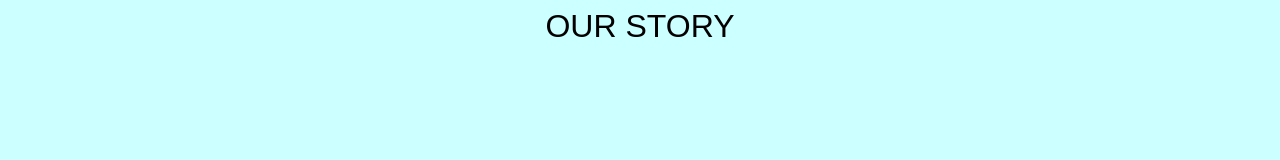
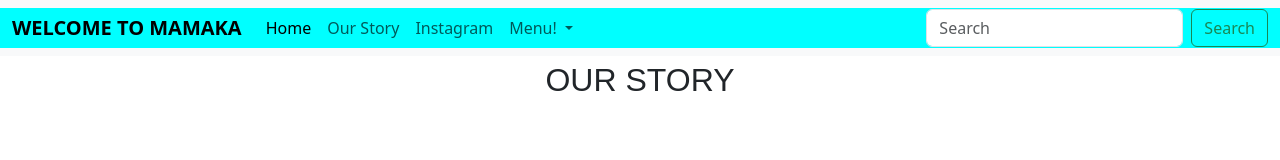
Before and after one commit to lydjarvis/Bootstrap2, a plain HTML site: page aboutus.html in a window 1280 px wide. Drawn offline with nearby package versions, Linux system fonts and the light colour scheme; a web font is replaced by a local one.

Commit message:
updating my home button to go back to index.html page

```diff
--- a/Style/style.css
+++ b/Style/style.css
@@ -15,8 +15,8 @@ body {
 
 .heading-1 {
     text-align: center;
-        font-family: "Protest Guerrilla", sans-serif;
-        font-weight: 400;
-        font-style: normal;
+     font-family: "Protest Guerrilla", sans-serif;
+     font-weight: 400;
+    font-style: normal;
     font-size:xx-large;
       }
--- a/aboutus.html
+++ b/aboutus.html
@@ -8,10 +8,48 @@
     <link rel="preconnect" href="https://fonts.googleapis.com">
 <link rel="preconnect" href="https://fonts.gstatic.com" crossorigin>
 <link href="https://fonts.googleapis.com/css2?family=Protest+Guerrilla&display=swap" rel="stylesheet">
+<link href="https://cdn.jsdelivr.net/npm/bootstrap@5.3.3/dist/css/bootstrap.min.css" rel="stylesheet" integrity="sha384-QWTKZyjpPEjISv5WaRU9OFeRpok6YctnYmDr5pNlyT2bRjXh0JMhjY6hW+ALEwIH" crossorigin="anonymous">
 </head>
 <body>
+    <nav class="navbar navbar-expand-lg bg-body-tertiary">
+        <div class="container-fluid">
+         <a class="navbar-brand" href="#"><b>WELCOME TO MAMAKA</b></a>
+        <button class="navbar-toggler" type="button" data-bs-toggle="collapse" data-bs-target="#navbarSupportedContent" aria-controls="navbarSupportedContent" aria-expanded="false" aria-label="Toggle navigation">
+        <span class="navbar-toggler-icon"></span>
+        </button>
+         <div class="collapse navbar-collapse" id="navbarSupportedContent">
+         <ul class="navbar-nav me-auto mb-2 mb-lg-0">
+         <li class="nav-item">
+          <a class="nav-link active" aria-current="page" href="index.html">Home</a>
+         </li>
+         <li class="nav-item">
+         <a class="nav-link" href="aboutus.html">Our Story</a>
+         </li>
+         <li class="nav-item">
+          <a class="nav-link" href="https://www.instagram.com/mamakabowls/">Instagram</a>
+          </li>
+         <li class="nav-item dropdown">
+         <a class="nav-link dropdown-toggle" href="#" role="button" data-bs-toggle="dropdown" aria-expanded="false">
+         Menu!
+         </a>
+         <ul class="dropdown-menu">
+         <li><a class="dropdown-item" href="#"><b>Bowls</b></a></li>
+         <li><a class="dropdown-item" href="#">Smoothies</a></li>
+
+         <li><a class="dropdown-item" href="#">Coffee</a></li>
+         </ul>
+         </li>
+        </li>
+
+    </ul>
+    <form class="d-flex" role="search">
+    <input class="form-control me-2" type="search" placeholder="Search" aria-label="Search">
+    <button class="btn btn-outline-success" type="submit">Search</button>
+    </form>
+    </div>
+     </div>
+     </nav>
+</body>
     <header class="heading-1">
         OUR STORY
     </header>
-</body>
-</html>
```
